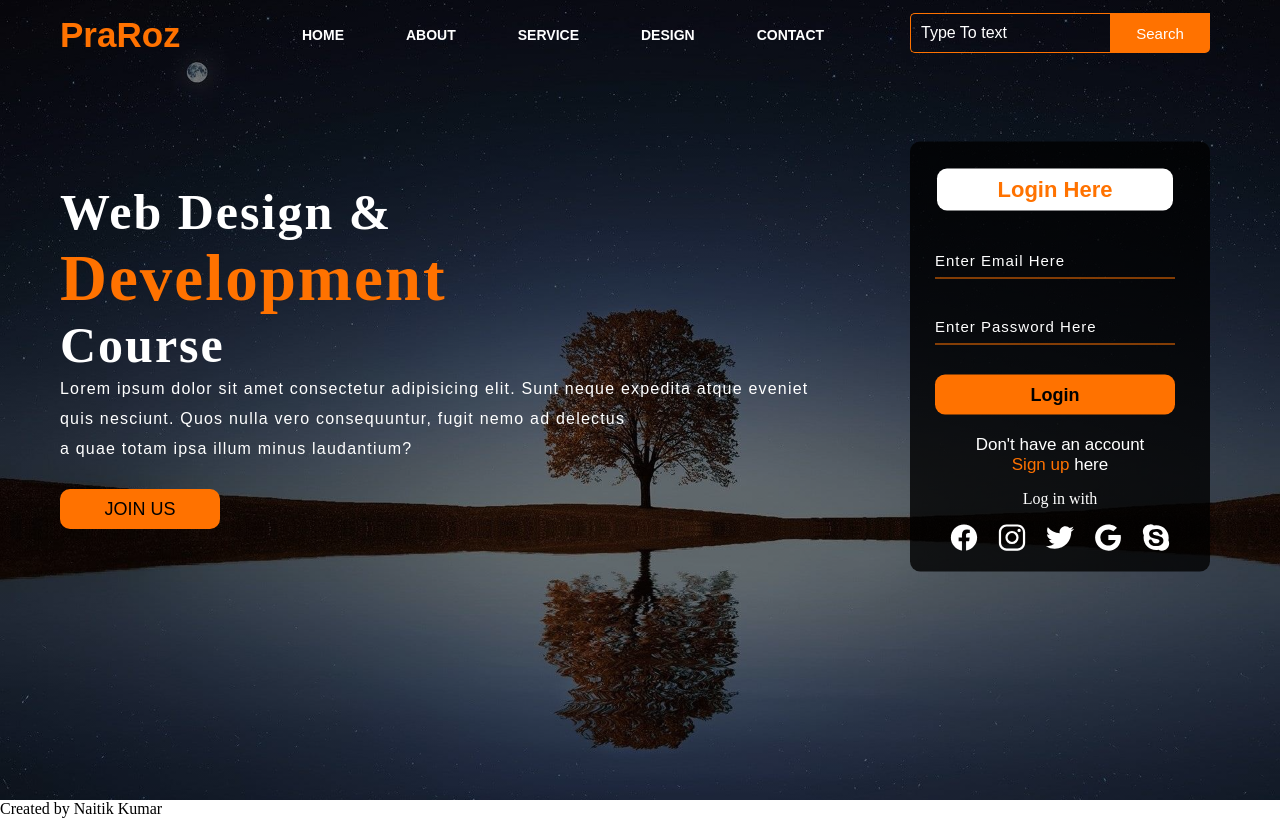
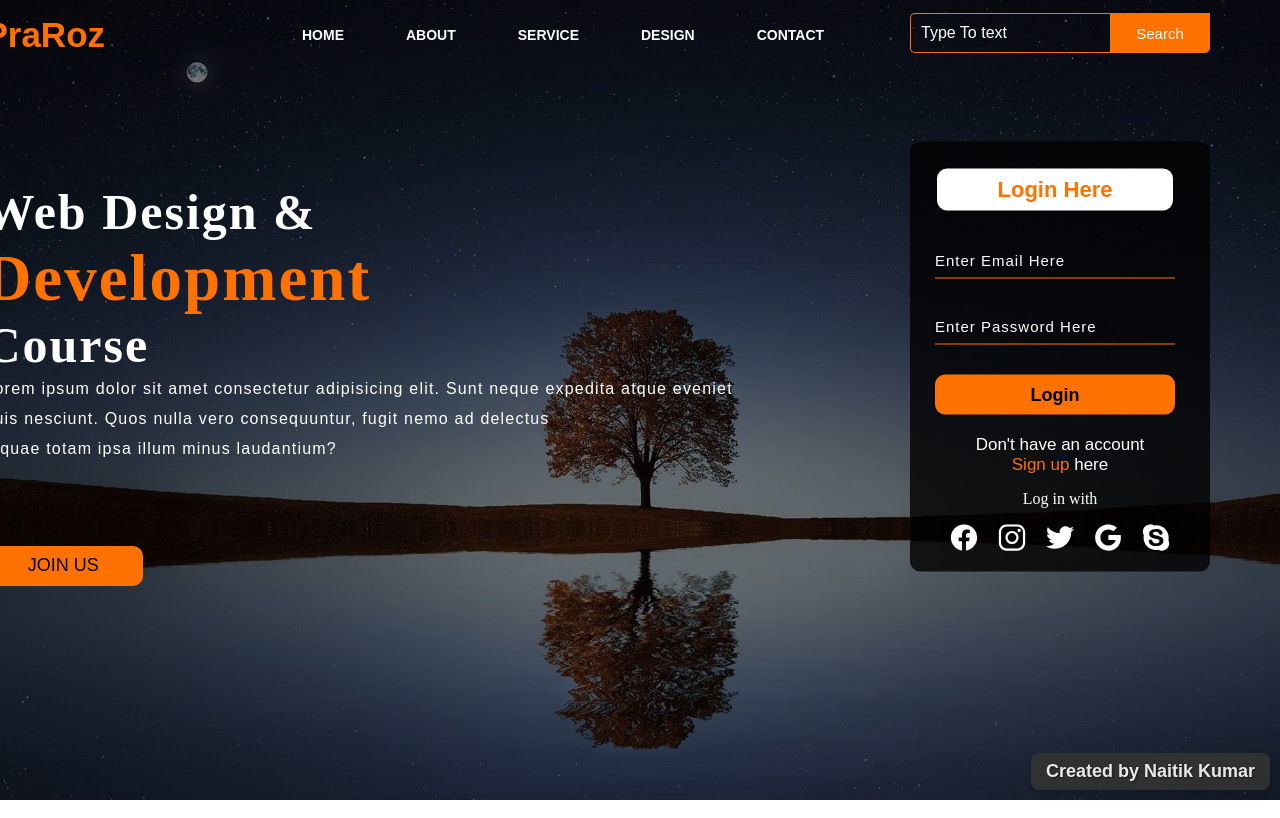
Before and after one commit to Naitik76/Website, a plain HTML site: page index.html in a window 1280 px wide. Drawn offline with nearby package versions, Linux system fonts and the light colour scheme.

Commit message:
Update style.css

```diff
--- a/style.css
+++ b/style.css
@@ -4,6 +4,7 @@
 }
 
 .main{
+
     width: 100%;
     background: linear-gradient(to top, rgba(0,0,0,0.5)50%,rgba(0,0,0,0.5)50%), url(1.jpg);
     background-position: center;
@@ -31,6 +32,9 @@
     float: left;
     padding-top: 10px;
     margin-top: 5px
+}
+.icon .logo {
+    margin-left: -2cm;
 }
 
 .menu{
@@ -121,8 +125,10 @@ ul li a:hover{
 }
 
 .content .par{
+    margin-left:-2cm;
     padding-left: 20px;
     padding-bottom: 25px;
+
     font-family: Arial;
     letter-spacing: 1.2px;
     line-height: 30px;
@@ -137,12 +143,14 @@ ul li a:hover{
 }
 
 .content .cn{
+
     width: 160px;
     height: 40px;
     background: #ff7200;
     border: none;
-    margin-bottom: 10px;
-    margin-left: 20px;
+    margin-bottom: 20px;
+    margin-left: -1.5cm;
+    margin-top: 1.5cm;
     font-size: 18px;
     border-radius: 10px;
     cursor: pointer;
@@ -151,6 +159,7 @@ ul li a:hover{
 }
 
 .content .cn a{
+
     text-decoration: none;
     color: #000;
     transition: .3s ease;
@@ -263,3 +272,38 @@ ul li a:hover{
 .icons ion-icon:hover{
     color: #ff7200;
 }
+
+/* Footer styling */
+.footer {
+    position: fixed;
+    bottom: 10px;
+    right: 10px;
+    font-size: 18px;
+    color: #ffffff;
+    background-color: #333;
+    padding: 8px 15px;
+    border-radius: 8px;
+    box-shadow: 0 4px 8px rgba(0, 0, 0, 0.2);
+    opacity: 0.9;
+    transition: background-color 0.3s ease, transform 0.3s ease;
+    z-index: 1000;
+}
+
+.footer:hover {
+    background-color: #ff7200;
+    transform: scale(1.05);
+}
+
+.footer p {
+    margin: 0;
+    font-family: 'Arial';
+    font-weight: bold;
+    text-shadow: 1px 1px 2px rgba(0, 0, 0, 0.5);
+}
+.moved-left {
+    margin-left: -2cm;
+
+}
+.cn.button{
+    margin-left:-2cm;
+}
```
